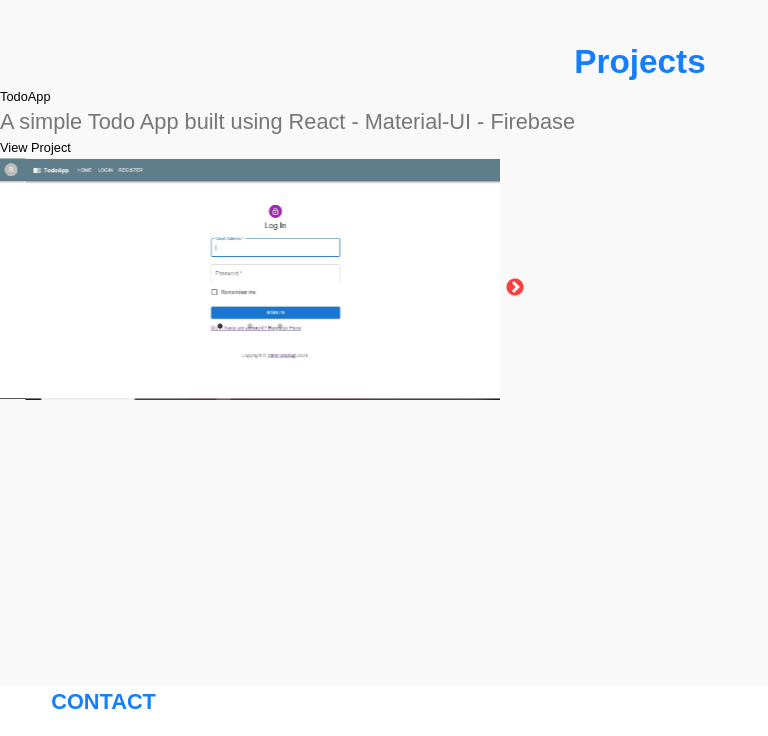
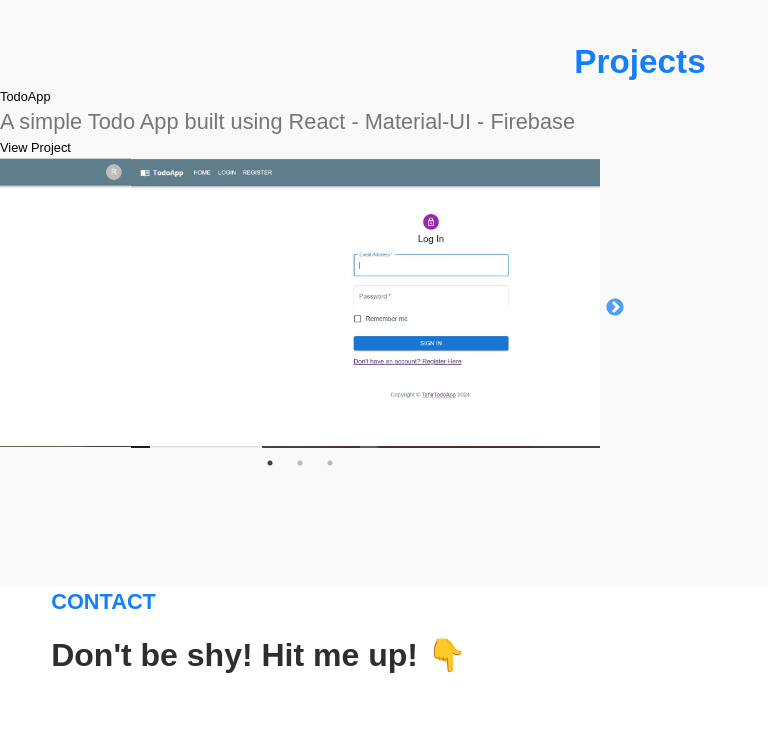
Before and after one commit to tahiee/Tahir.DevProtfolio, a React (Vite) app: page / in a window 1280 px wide. Shown: the part 1573-2309 px from the top of the page, without its empty margins (0-768 px from the left). Built offline with nearby package versions, Linux system fonts and the light colour scheme.

Commit message:
style project

```diff
--- a/src/components/App.css
+++ b/src/components/App.css
@@ -882,18 +882,18 @@
 }
 
 .slick-dots {
-    bottom: 222px !important;
+    bottom: -15px !important;
 }
 
 .slick-slider {
-    width: 500px;
-    height: 400px;
+    width: 600px;
+    height: 300px;
 }
 
 .slick-prev:before,
 .slick-next:before {
-    color: red !important;
+    color: #147efb !important;
 }
 .slick-prev, .slick-next {
-    top: 130px !important;
+    top: 150px !important;
 }
--- a/src/components/Projects.jsx
+++ b/src/components/Projects.jsx
@@ -42,7 +42,7 @@
                         </a>
                     </div>
                     <div className='flex justify-center items-center text-center mt-[2px]' >
-                        <Slider className='w-[500px] h-[500px]' {...sliderSettings}>
+                        <Slider className=''{...sliderSettings}>
                             <div>
                                 <img className='' src={img1} alt="Image 1" />
                             </div>
```
